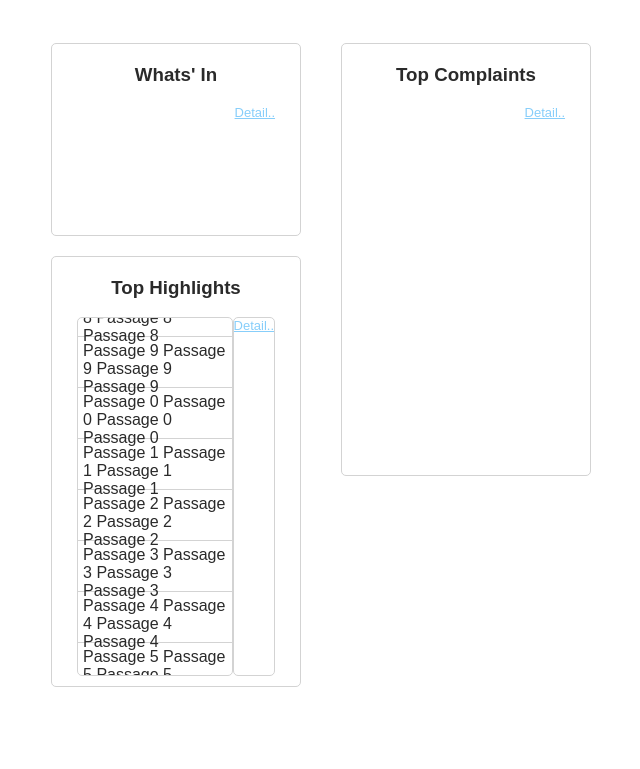
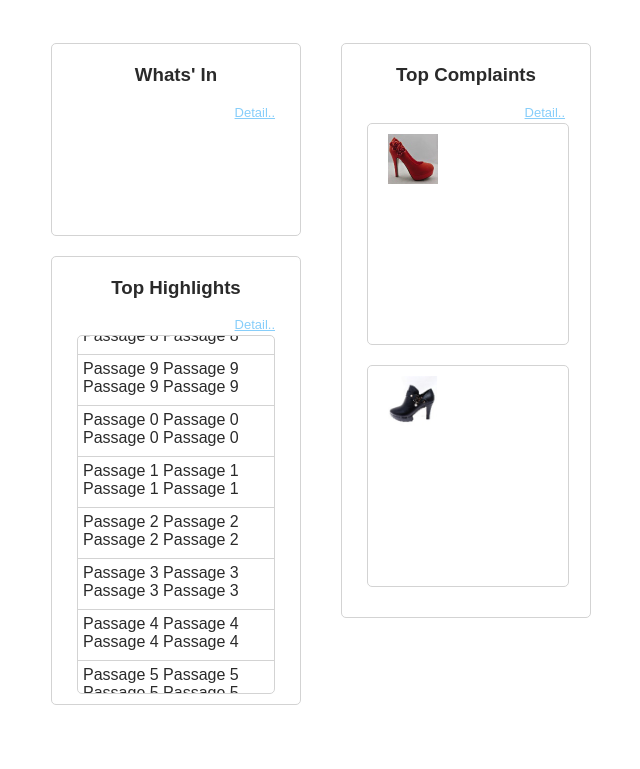
Before and after one commit to sylviazmy/NewTrendar, a Django app: page / in a window 1280 px wide. Shown: the part 89-858 px from the top of the page, without its empty margins (346-986 px from the left). Before the commit the page ends 776 px from the top, so only its background shows below. Run offline with Django 3.2, Linux system fonts and the light colour scheme; some libraries are stand-ins or nearby versions.

Commit message:
updated frontend files

```diff
--- a/Trendar/Trendar/urls.py
+++ b/Trendar/Trendar/urls.py
@@ -21,7 +21,7 @@ from dashboard import views as dashboard_views
 urlpatterns = [
     url(r'^admin/', admin.site.urls),
     url(r'^$', dashboard_views.index, name='home'),
-    url(r'^in/', dashboard_views.whatsin, name='in'),
+    url(r'^whatsin/', dashboard_views.whatsin, name='whatsin'),
     url(r'^negative/', dashboard_views.neg, name='negative'),
     url(r'^sentiment/', dashboard_views.sentiment, name='sentiment'),
     url(r'^api/in_t/$', dashboard_views.Elements_list_t, name='api_in_t'),
--- a/Trendar/dashboard/templates/home.html
+++ b/Trendar/dashboard/templates/home.html
@@ -71,7 +71,7 @@
     <div draggable="true" ondragstart="drag(event)" id="drag1" class="info-box">
 		<h3>Whats' In</h3>
         <div style="font-size:13px;float:right;">
-        <a href="http://www.baidu.com">Detail..</a>
+        <a href="{% url 'whatsin' %}">Detail..</a>
         </div>
         <div class="thumbnail">
             <div id="word-cloud"style="width:180px;height:120px">
@@ -79,13 +79,16 @@
         </div>
 
 	</div>
-	<div draggable="true" ondragstart="drag(event)" id="drag2">
-        <div class="info-box" id="top-hl">
-            <h3>Top Highlights</h3>
-            <div style="font-size:13px;float:right;">
+	<div draggable="true" ondragstart="drag(event)" id="drag2" class="info-box">
+        <div>
+        <h3>Top Highlights</h3>
+        <div style="font-size:13px;float:right;">
                 <a href="{% url 'negative' %}">Detail..</a>
-            </div>
-            <div>
+        </div>
+        </div>
+        <br>
+        <div id="top-hl">
+            <div class="thumbnail">
                 <ul>
                     <li>Sample Text Sample Text Sample Text Sample Text</li>
                 </ul>
@@ -98,20 +101,25 @@
 	<div draggable="true" ondragstart="drag(event)" id="drag3" class="info-box">
 	<h3>Top Complaints</h3>
         <div style="font-size:13px;float:right;">
-        <a href="http://www.w3school.com.cn">Detail..</a>
+        <a href="{% url 'negative' %}">Detail..</a>
         </div>
+        <br>
         <div class="thumbnail">
-            <div id="topcomplaints1" style="width:180px;height:180px"></div>
-            <div id="topcomplaints2" style="width:180px;height:180px"></div>
+            <!--<script>display2()</script>-->
+
+            <div id="topcomplaints1" class="info-box" style="width:160px;height:200px">
+                <a><img src="/statics/images/shoeEg1.png" style="width: 50px;height: 50px;"></a><br>
+                <!--<script>document.write(display2())</script>-->
+            </div>
+            <div id="topcomplaints2" class="info-box" style="width:160px;height:200px">
+            <a><img src="/statics/images/shoeEg2.png" style="width: 50px;height: 50px;"></a><br>
+            </div>
         </div>
 	</div>
 </div>
 
 <div id="dragdiv4" ondrop="drop(event)" ondragover="allowDrop(event)"></div>
 
-<!--<div id="dragdiv5" ondrop="drop(event)" ondragover="allowDrop(event)"></div>-->
-
-<!--<div id="dragdiv6" ondrop="drop(event)" ondragover="allowDrop(event)"></div>-->
 
 </div>
 </div>
--- a/Trendar/dashboard/views.py
+++ b/Trendar/dashboard/views.py
@@ -27,7 +27,7 @@ def index(request):
 def whatsin(request):
     elements = in_textrank.objects.all()
     print(elements)
-    return render(request, 'in.html', {'data':elements})
+    return render(request, 'whatsin.html', {'data':elements})
 
 def neg(request):
     neg = negative.objects.all()
```
Also changed, not shown: Trendar/dashboard/templates/negative.html (renamed from Trendar/dashboard/templates/topcomplaints.html, +7 -7 lines), Trendar/dashboard/templates/whatsin.html (+6 -6 lines), Trendar/dashboard/statics/images/shoeEg1.png (added), Trendar/dashboard/statics/images/shoeEg2.png (added).
